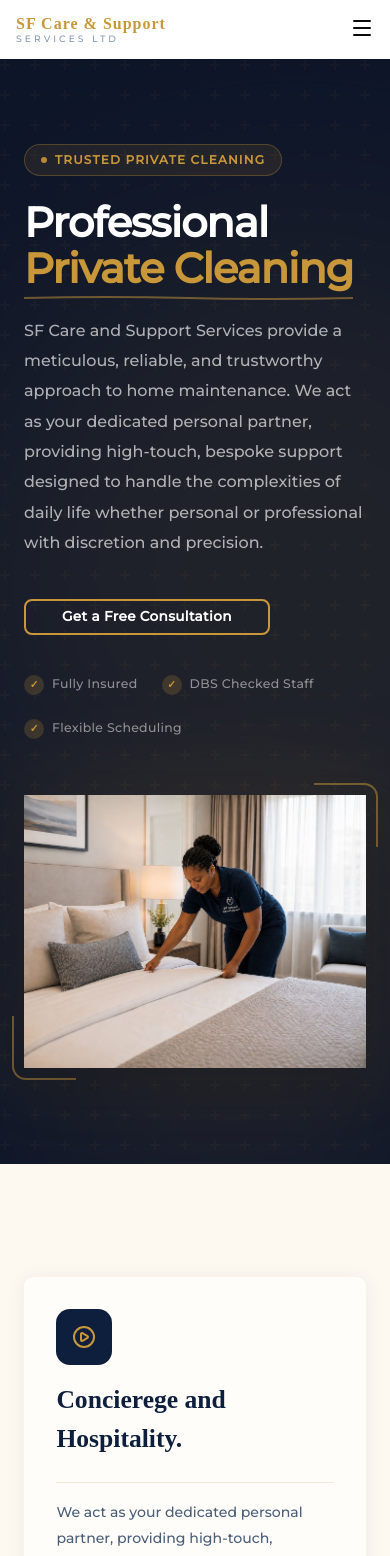
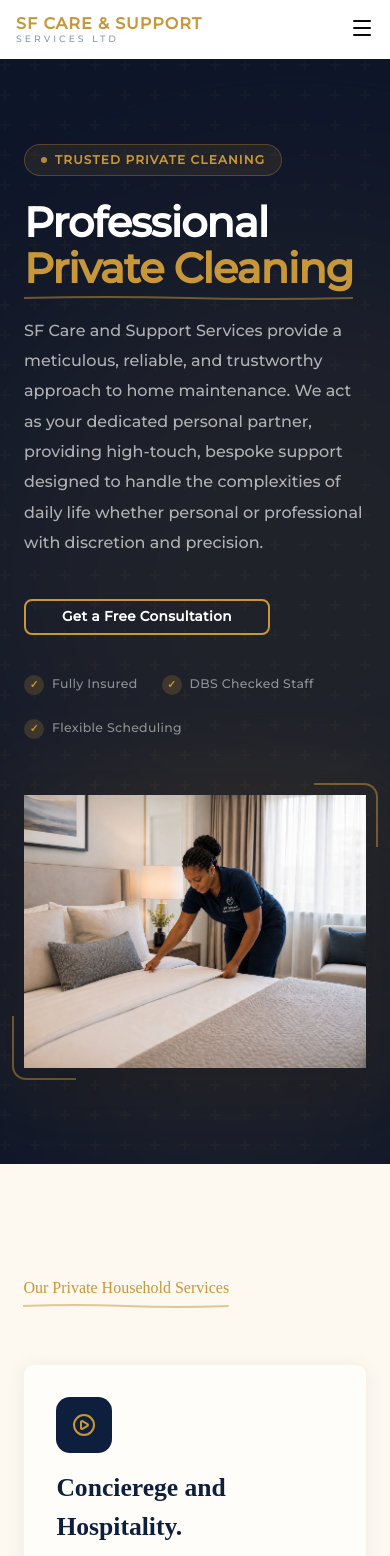
Before and after one commit to theNubiadev/sfcssl, a Next.js app: page /private in a window 390 px wide. Shown: the top 1556 px of the page. Built offline with nearby package versions, Linux system fonts and the light colour scheme.

Commit message:
style: update Navbar branding text for improved visibility and consistency

```diff
--- a/app/private/page.tsx
+++ b/app/private/page.tsx
@@ -175,7 +175,7 @@ export default function Private() {
               <Image
                 src={Hero}
                 alt="SF Care team"
-                className="relative z-10 w-full max-w-[420px] lg:max-w-[500px] object-contain drop-shadow-2xl"
+                className="relative z-10 w-full max-w-105 lg:max-w-[500px] object-contain drop-shadow-2xl"
                 priority
               />
             </div>
@@ -184,6 +184,34 @@ export default function Private() {
       </section>
 
       <section className="px-[6%] py-28 bg-[#fdf8f0]">
+
+        <div className="justtify-center align-center mb-16">
+         <h2>
+            <span className="relative inline-block">
+                <span className="text-[#c8973a]">
+                Our Private Household Services
+                </span>
+                {/* underline accent */}
+                <svg
+                  className="absolute -bottom-2 left-0 w-full"
+                  height="4"
+                  viewBox="0 0 300 4"
+                  fill="none"
+                  xmlns="http://www.w3.org/2000/svg"
+                  preserveAspectRatio="none"
+                >
+                  <path
+                    d="M0 2 Q75 0 150 2 Q225 4 300 2"
+                    stroke="#c8973a"
+                    strokeWidth="2"
+                    strokeOpacity="0.5"
+                    fill="none"
+                  />
+                </svg>
+              </span>
+
+              </h2>
+        </div>
         <div className="grid md:grid-cols-2 gap-6">
           {services.map((services) => {
             const Icon = services.icon;
--- a/components/Navbar.tsx
+++ b/components/Navbar.tsx
@@ -49,12 +49,12 @@ export default function Navbar() {
           href="/"
           className=" no-underline text-inherit flex flex-col leading-none"
         >
-          <span className="font-mont-[1.6rem] font-bold tracking-[1px] text-main">
-            <span className="text-sub">SF Care & Support</span>
+          <span className=" font-mont font-bold tracking-[1px] text-main">
+            <span className="text-sub">SF  CARE & SUPPORT</span>
           </span>
 
           <span className="mt-0.5 text-[0.58rem] font-medium font-mont tracking-[3px] uppercase text-[#8899b0]">
-           Services Ltd
+           SERVICES LTD
           </span>
         </Link>
       </div>
```
